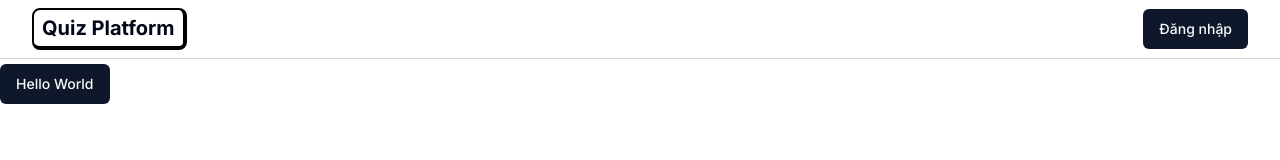
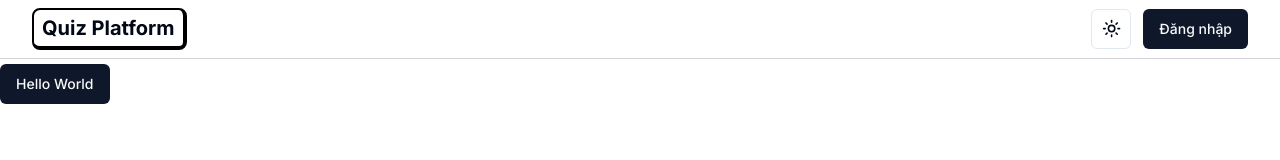
Before and after one commit to TreNgheDiCode/cigp-ai-quiz-platform, a Next.js app: page / in a window 1280 px wide. Shown: the top 160 px of the page. Built offline with nearby package versions, Linux system fonts and the light colour scheme; no server answers.

Commit message:
Theme Toggle

```diff
--- a/app/layout.tsx
+++ b/app/layout.tsx
@@ -3,6 +3,7 @@
 import "./globals.css";
 import { cn } from "@/lib/utils";
 import Navbar from "@/components/Navbar";
+import Providers from "@/components/Providers";
 
 const inter = Inter({ subsets: ["latin"] });
 
@@ -19,8 +20,10 @@
   return (
     <html lang="en">
       <body className={cn(inter.className, "antialiased min-h-screen pt-16")}>
-        <Navbar />
-        {children}
+        <Providers>
+          <Navbar />
+          {children}
+        </Providers>
       </body>
     </html>
   );
--- a/components/Navbar.tsx
+++ b/components/Navbar.tsx
@@ -3,6 +3,7 @@
 import React from "react";
 import SignInButton from "./SignInButton";
 import UserAccountNav from "./UserAccountNav";
+import { ThemeToggle } from "./ThemeToggle";
 
 type Props = {};
 
@@ -19,11 +20,14 @@
         </Link>
 
         <div className="flex items-center">
-          {session?.user ? (
-            <UserAccountNav user={session?.user} />
-          ) : (
-            <SignInButton text="Đăng nhập" />
-          )}
+          <ThemeToggle className="mr-3" />
+          <div className="flex items-center">
+            {session?.user ? (
+              <UserAccountNav user={session?.user} />
+            ) : (
+              <SignInButton text="Đăng nhập" />
+            )}
+          </div>
         </div>
       </div>
     </div>
--- a/components/Providers.tsx
+++ b/components/Providers.tsx
@@ -1,12 +1,16 @@
+"use client";
+
 import { SessionProvider } from "next-auth/react";
 import React from "react";
+import { ThemeProvider } from "next-themes";
+import { type ThemeProviderProps } from "next-themes/dist/types";
 
-type Props = {
-  children: React.ReactNode;
-};
-
-const Providers = ({ children }: Props) => {
-  return <SessionProvider>{children}</SessionProvider>;
+const Providers = ({ children, ...props }: ThemeProviderProps) => {
+  return (
+    <ThemeProvider attribute="class" defaultTheme="system" enableSystem>
+      <SessionProvider>{children}</SessionProvider>
+    </ThemeProvider>
+  );
 };
 
 export default Providers;
--- /dev/null
+++ b/components/ThemeToggle.tsx
@@ -0,0 +1,45 @@
+"use client";
+
+import * as React from "react";
+import { Moon, Sun } from "lucide-react";
+import { useTheme } from "next-themes";
+
+import { Button } from "@/components/ui/button";
+import {
+  DropdownMenu,
+  DropdownMenuContent,
+  DropdownMenuItem,
+  DropdownMenuTrigger,
+} from "@/components/ui/dropdown-menu";
+
+export function ThemeToggle({
+  className,
+  ...props
+}: React.HTMLAttributes<HTMLDivElement>) {
+  const { setTheme } = useTheme();
+
+  return (
+    <div className={className} {...props}>
+      <DropdownMenu>
+        <DropdownMenuTrigger asChild>
+          <Button variant="outline" size="icon">
+            <Sun className="h-[1.2rem] w-[1.2rem] rotate-0 scale-100 transition-all dark:-rotate-90 dark:scale-0" />
+            <Moon className="absolute h-[1.2rem] w-[1.2rem] rotate-90 scale-0 transition-all dark:rotate-0 dark:scale-100" />
+            <span className="sr-only">Toggle theme</span>
+          </Button>
+        </DropdownMenuTrigger>
+        <DropdownMenuContent align="end">
+          <DropdownMenuItem onClick={() => setTheme("light")}>
+            Light
+          </DropdownMenuItem>
+          <DropdownMenuItem onClick={() => setTheme("dark")}>
+            Dark
+          </DropdownMenuItem>
+          <DropdownMenuItem onClick={() => setTheme("system")}>
+            System
+          </DropdownMenuItem>
+        </DropdownMenuContent>
+      </DropdownMenu>
+    </div>
+  );
+}
--- a/package.json
+++ b/package.json
@@ -20,6 +20,7 @@
     "lucide-react": "^0.288.0",
     "next": "13.5.5",
     "next-auth": "^4.23.2",
+    "next-themes": "^0.2.1",
     "react": "^18",
     "react-dom": "^18",
     "tailwind-merge": "^1.14.0",
```
Also changed, not shown: 1 other file (tests, documents, lock files or other folders).
